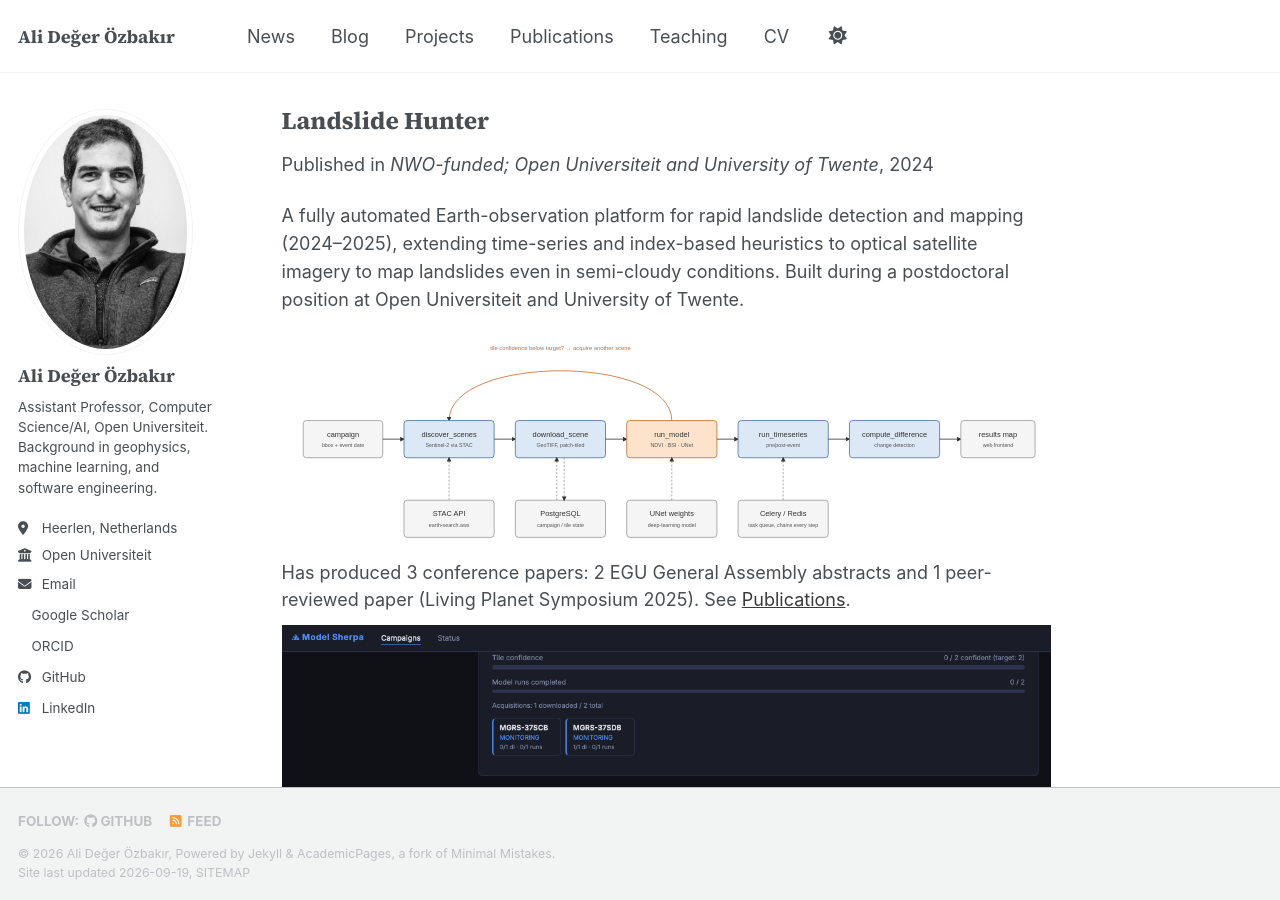
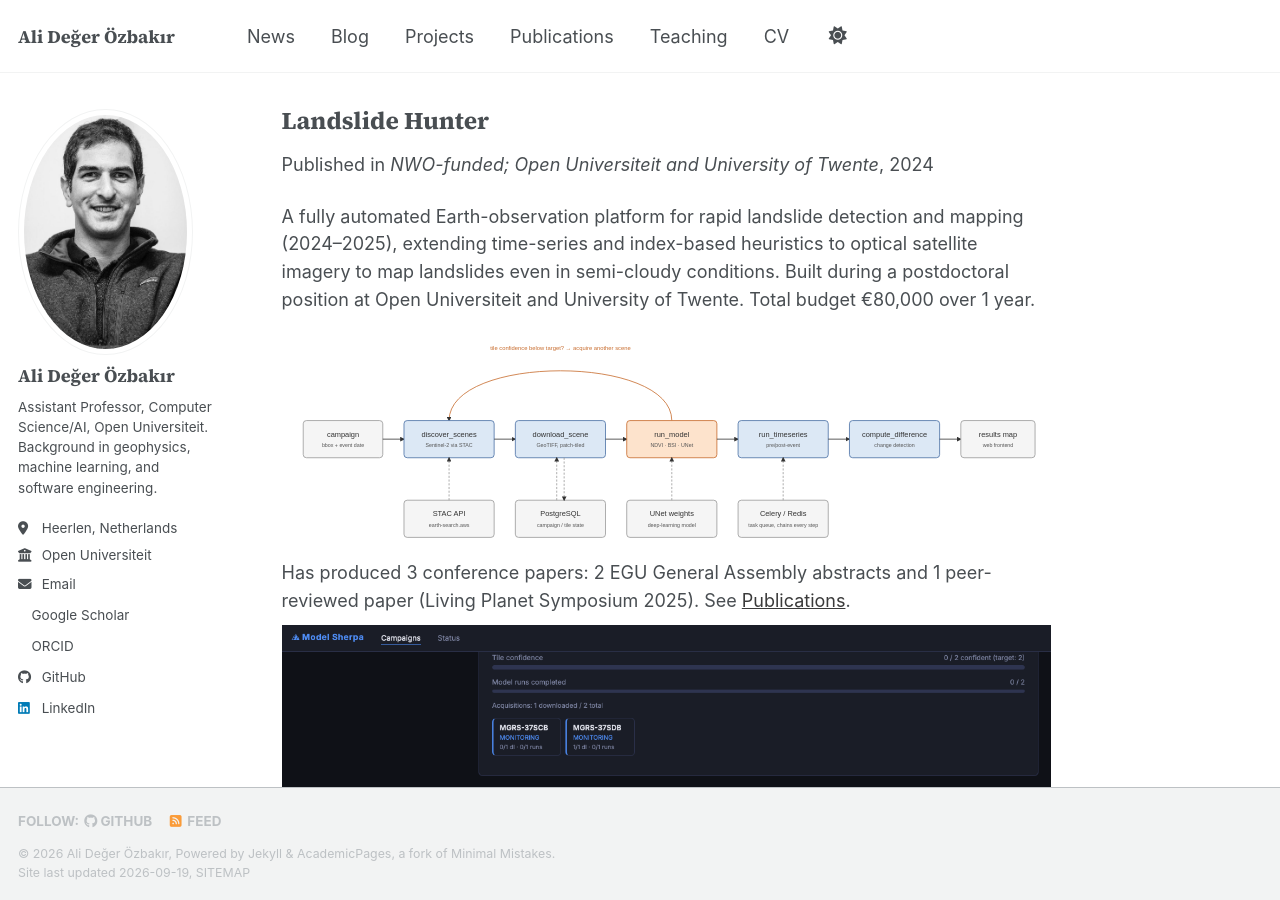
Before and after one commit to aozbakir/aozbakir.github.io, a Jekyll site: the page built from _projects/landslide-hunter.md, in a window 1280 px wide and 900 px high. Built offline with Jekyll 4.4.1, drawn with Linux system fonts in a browser that asks for light colours; a style sheet for code colours, icons or effects is not loaded.

Commit message:
Add budget and duration to project excerpts and bodies
Co-Authored-By: Claude Sonnet 5 <noreply@anthropic.com>

```diff
--- a/_projects/landslide-hunter.md
+++ b/_projects/landslide-hunter.md
@@ -2,7 +2,7 @@
 title: "Landslide Hunter"
 collection: projects
 permalink: /project/landslide-hunter
-excerpt: "Funded by NWO."
+excerpt: "Funded by NWO (€80,000 budget, 1 year)."
 date: 2024-06-01
 order: 4
 venue: "NWO-funded; Open Universiteit and University of Twente"
@@ -10,7 +10,7 @@ status: "Completed"
 tech: ["Python", "Deep Learning", "Earth Observation", "Image Transformers", "CNN"]
 ---
 
-A fully automated Earth-observation platform for rapid landslide detection and mapping (2024–2025), extending time-series and index-based heuristics to optical satellite imagery to map landslides even in semi-cloudy conditions. Built during a postdoctoral position at Open Universiteit and University of Twente.
+A fully automated Earth-observation platform for rapid landslide detection and mapping (2024–2025), extending time-series and index-based heuristics to optical satellite imagery to map landslides even in semi-cloudy conditions. Built during a postdoctoral position at Open Universiteit and University of Twente. Total budget €80,000 over 1 year.
 
 ![Landslide Hunter's campaign pipeline: scene discovery over Sentinel-2 via STAC, patch download, traditional and deep-learning model inference with a confidence-based re-acquisition loop, then pre/post-event time-series change detection into a results map, backed by PostgreSQL, UNet weights, and a Celery/Redis task queue](/images/landslide-hunter-architecture.svg)
 
```
Also changed, not shown: _projects/anti-greenwashing.md (+1 -1 lines), _projects/go-kit.md (+2 -2 lines), _projects/mai-home.md (+2 -2 lines).
